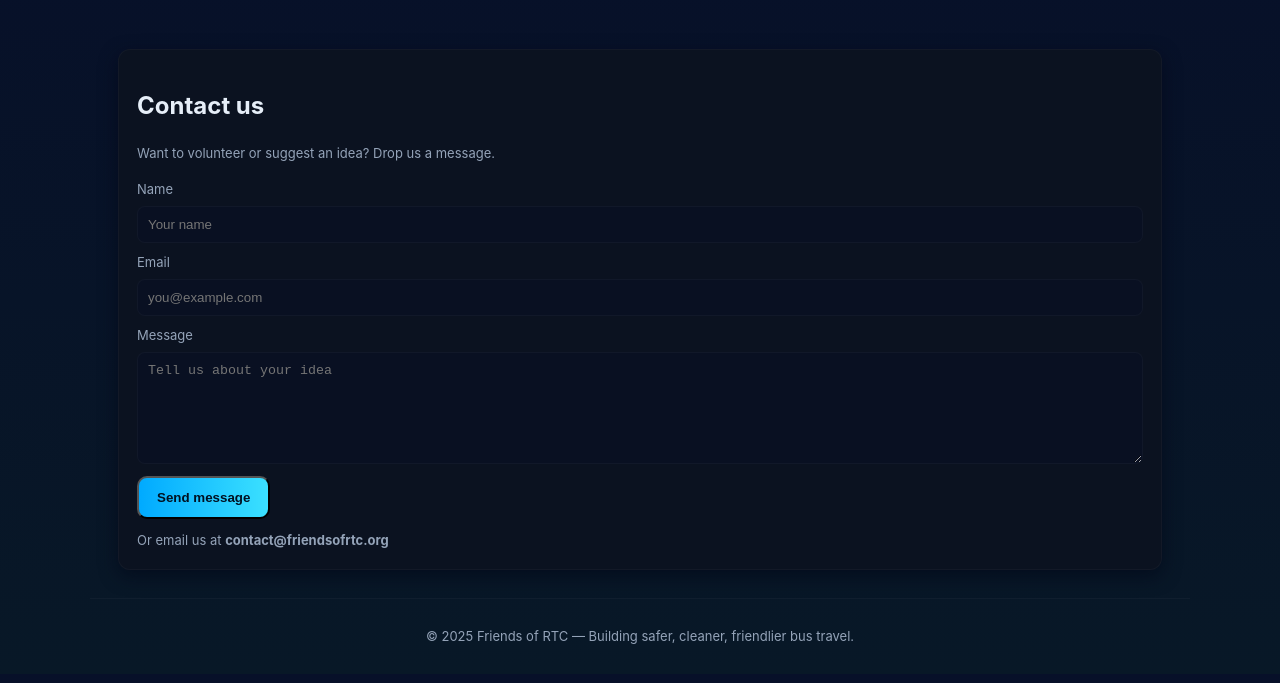
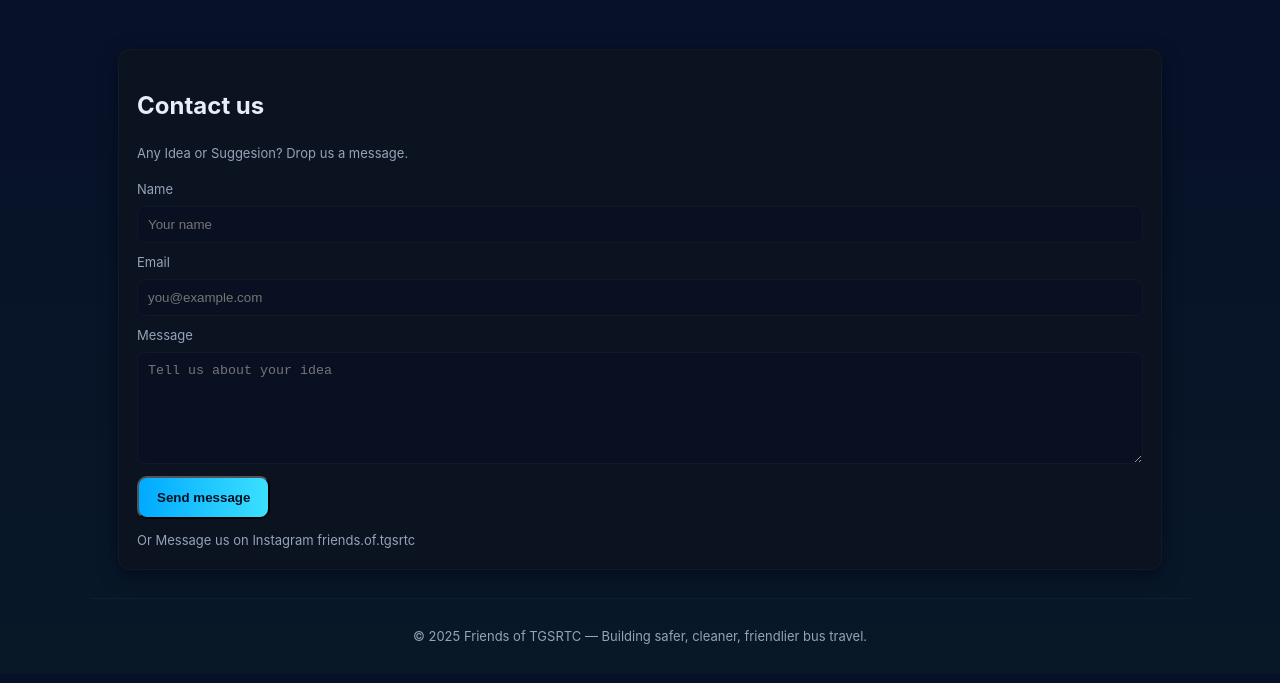
Before and after one commit to sripadullas/Friends-of-TGSRTC, a plain HTML site: page contact.html in a window 1280 px wide. Shown: the part 75-758 px from the top of the page. Drawn offline with Linux system fonts and the light colour scheme.

Commit message:
Update contact page branding and messaging

```diff
--- a/contact.html
+++ b/contact.html
@@ -1,6 +1,6 @@
 <!doctype html>
 <html lang="en">
-<head><meta charset="utf-8"/><meta name="viewport" content="width=device-width,initial-scale=1"/><title>Contact — Friends of RTC</title><link rel="stylesheet" href="styles.css"/></head>
+<head><meta charset="utf-8"/><meta name="viewport" content="width=device-width,initial-scale=1"/><title>Contact — Friends of TGSRTC</title><link rel="stylesheet" href="styles.css"/></head>
 <body>
 
 <nav class="container">
@@ -17,7 +17,7 @@
 <main class="container" style="padding-top:24px">
   <section class="card">
     <h2>Contact us</h2>
-    <p class="small">Want to volunteer or suggest an idea? Drop us a message.</p>
+    <p class="small">Any Idea or Suggesion? Drop us a message.</p>
     <form id="contact-form" style="margin-top:12px">
       <label class="small">Name</label>
       <input type="text" name="name" placeholder="Your name" required/>
@@ -27,12 +27,12 @@
       <textarea name="message" rows="6" placeholder="Tell us about your idea" required></textarea>
       <button class="btn" type="submit">Send message</button>
     </form>
-    <div style="margin-top:12px" class="small">Or email us at <strong>contact@friendsofrtc.org</strong></div>
+    <div style="margin-top:12px" class="small">Or Message us on Instagram friends.of.tgsrtc</strong></div>
   </section>
 </main>
 
 <footer class="container">
-  <div class="small">© 2025 Friends of RTC — Building safer, cleaner, friendlier bus travel.</div>
+  <div class="small">© 2025 Friends of TGSRTC — Building safer, cleaner, friendlier bus travel.</div>
 </footer>
 
 <script src="script.js"></script>
```
